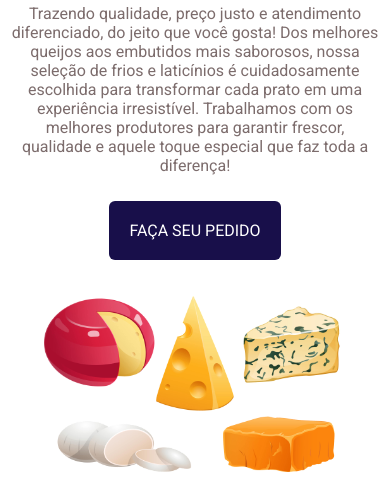
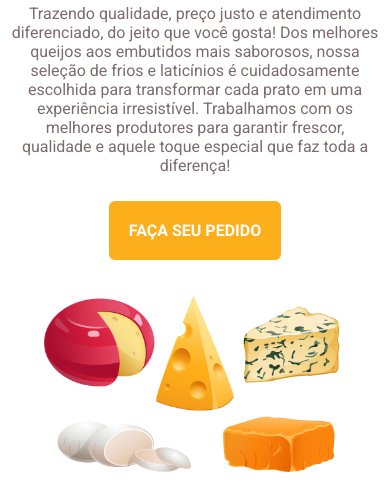
Before and after one commit to ThalesMatos90/laticiniosperuano, a plain HTML site: page index.html in a window 390 px wide. In both pictures the pointer is over the link "FAÇA SEU PEDIDO". Shown: the part 290-772 px from the top of the page. Drawn offline with Linux system fonts and the light colour scheme.

Commit message:
Update agencia.css

```diff
--- a/CSS-agencia/agencia.css
+++ b/CSS-agencia/agencia.css
@@ -264,6 +264,11 @@ footer {
     .whats {
         display: none;
     }
+    @media screen and (max-width:420px) {
+    .pedido-btn:hover {
+        font-weight: bold;
+        background: #fdaf1b;
+    }
 
 
 
```
